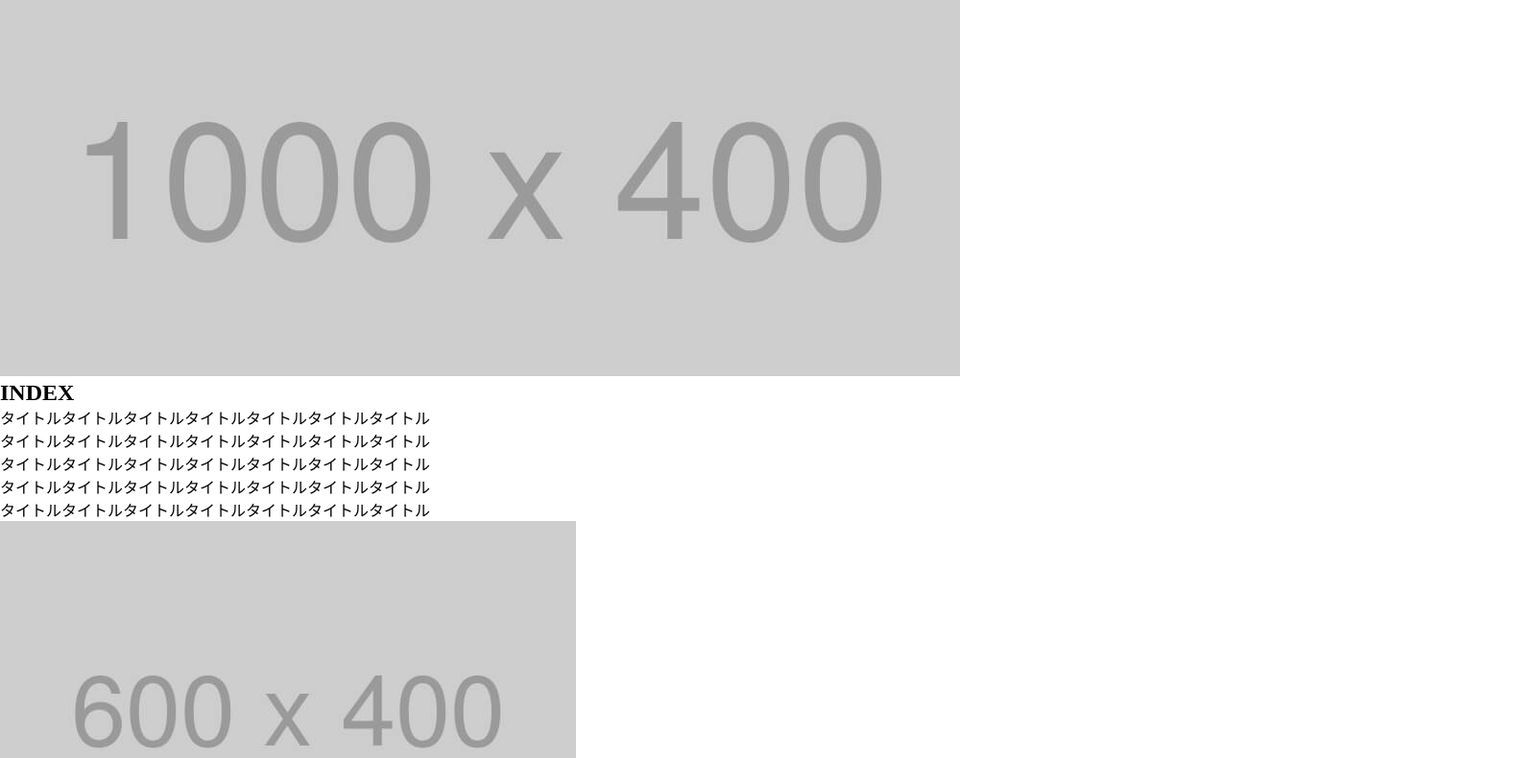
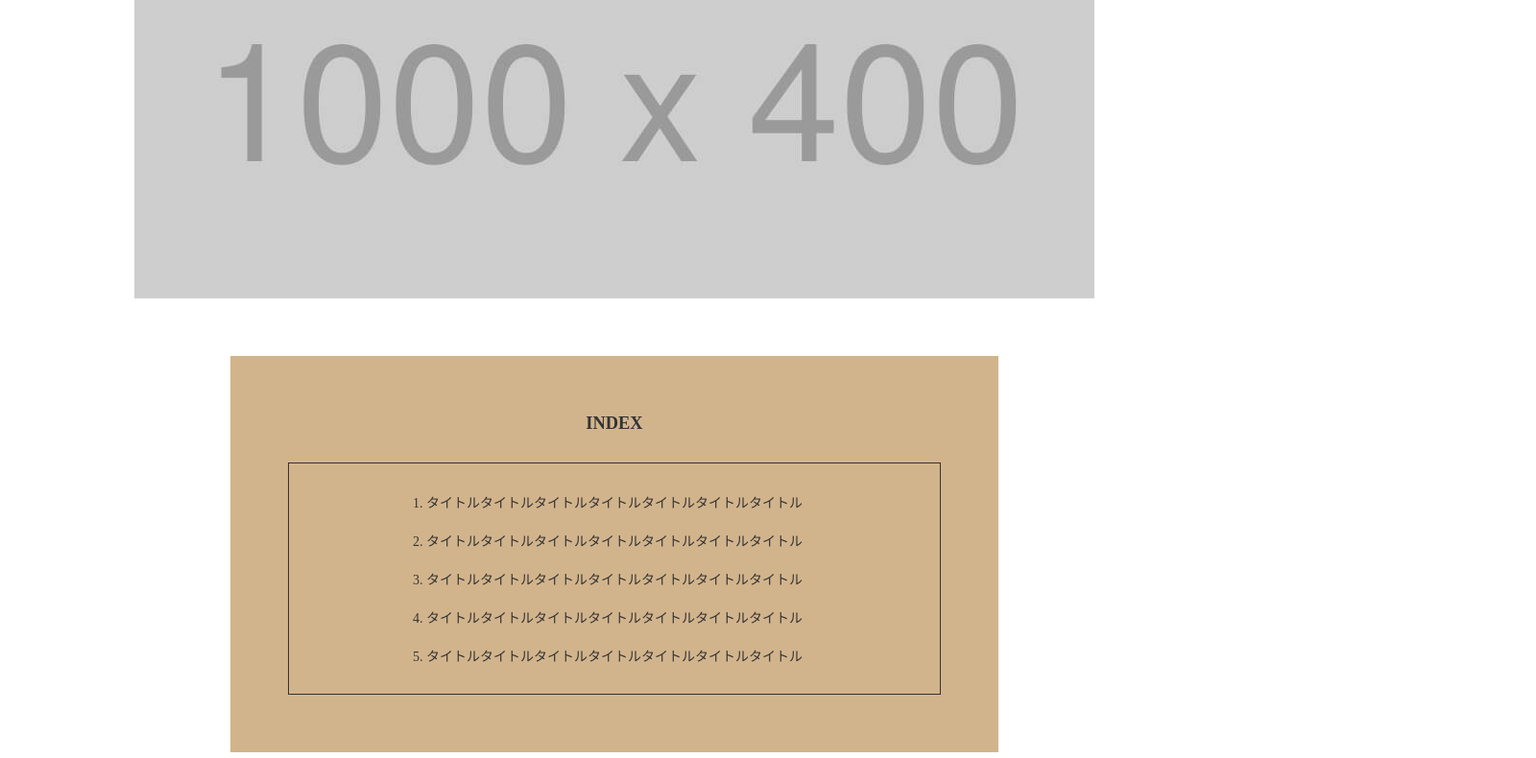
Before and after one commit to okada100/coding-prac, a plain HTML site: page index.html in a window 1280 px wide. Shown: the part 172-962 px from the top of the page at 96% size, 1600 px wide, since content can reach past the window. Drawn offline with Linux system fonts and the light colour scheme; some packages are replaced by stand-ins of ours; files whose address does not match are found by name.

Commit message:
Update index.html

```diff
--- a/index.html
+++ b/index.html
@@ -7,7 +7,7 @@
   <meta name="viewport" content="width=device-width, initial-scale=1">
   <link rel="shortcut icon" href="img/favicon.ico">
   <link rel="stylesheet" href="https://unpkg.com/ress/dist/ress.min.css">
-  <link rel="stylesheet" href="https://okada100.github.io/coding-prac/style.css" type=”text/css” />
+  <link rel="stylesheet" href="https://okada100.github.io/coding-prac/style.css"/>
 </head>
 
 <body>
```
